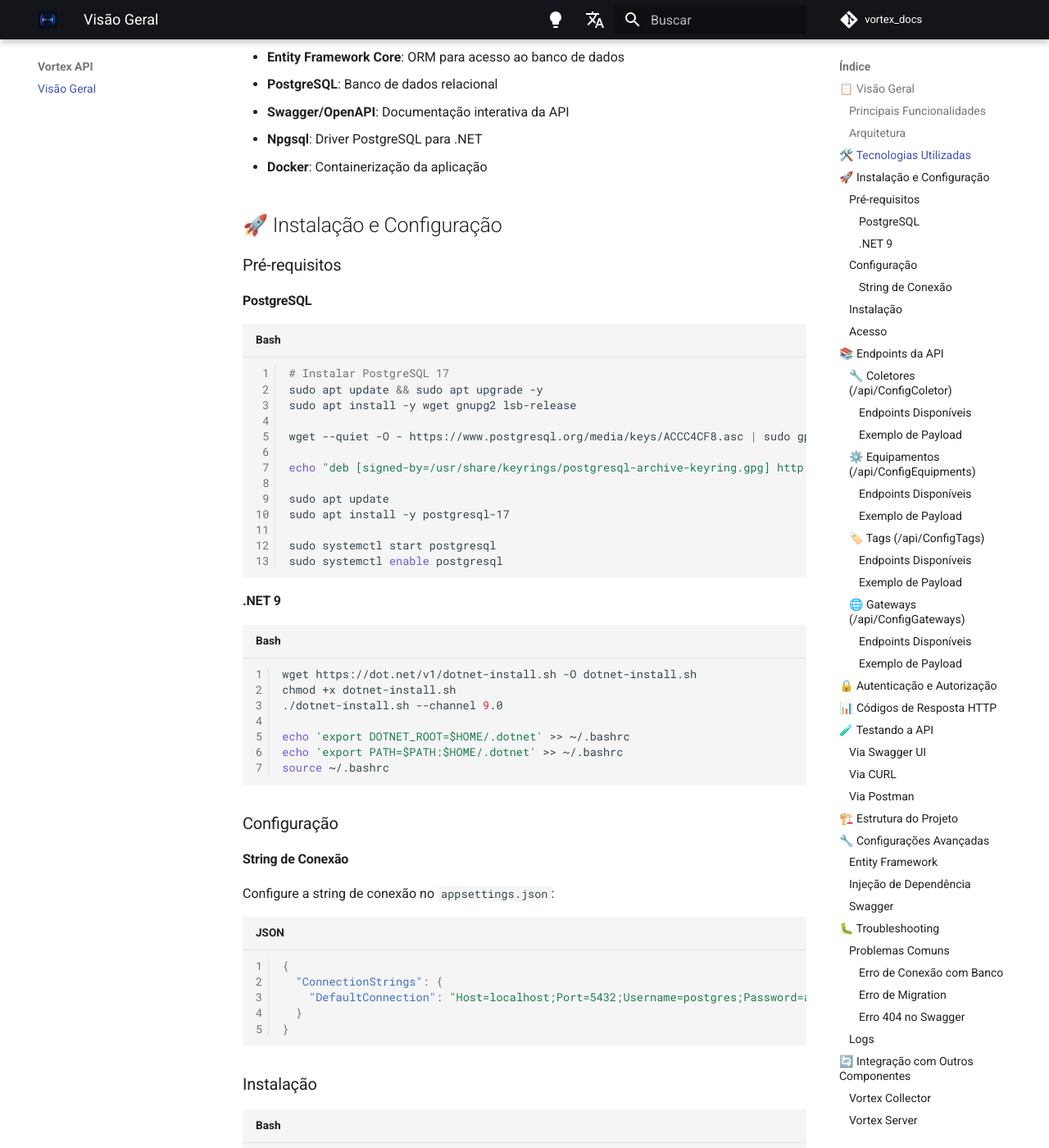
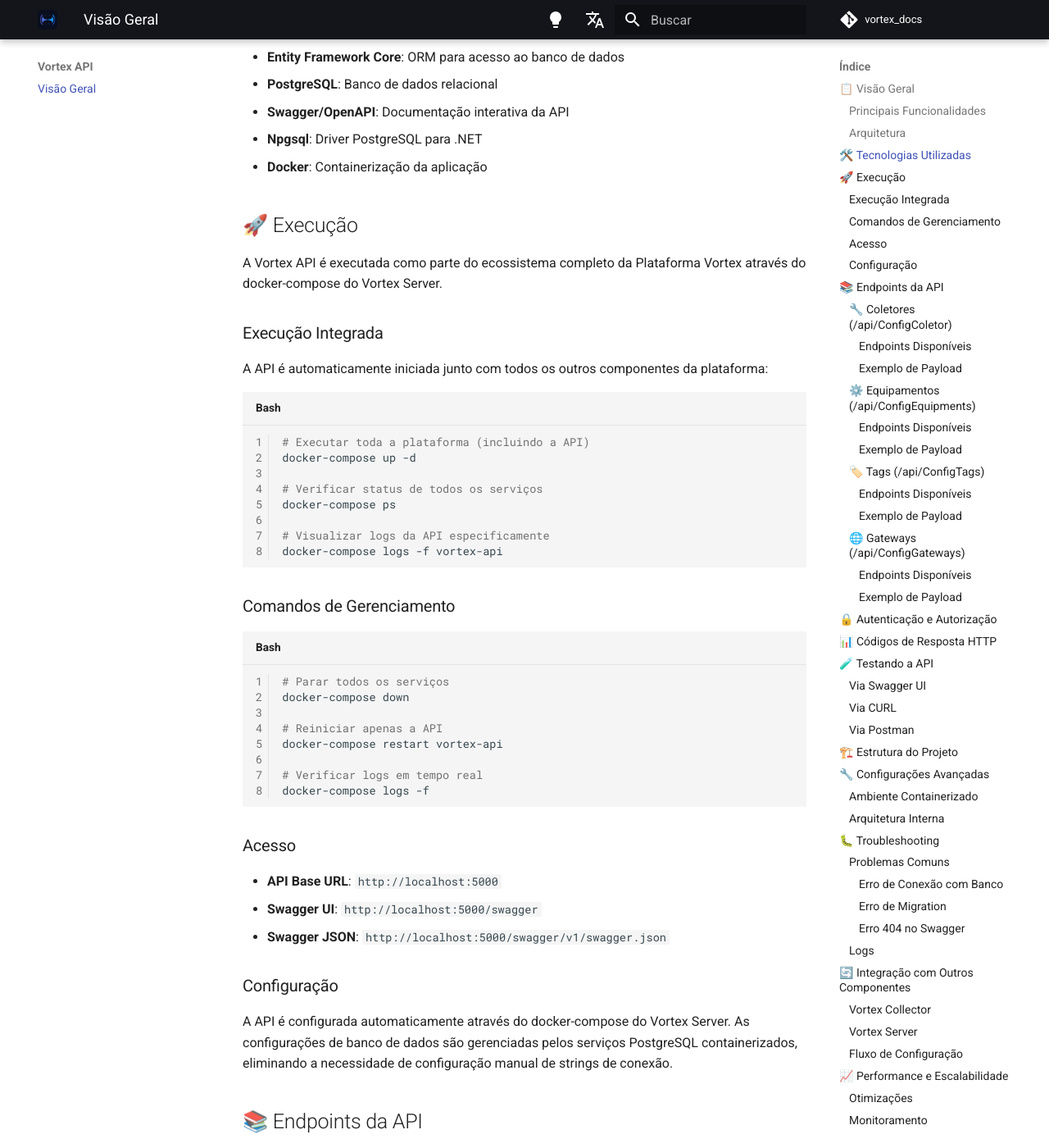
Before and after one commit to veter-eng/vortex_docs, an MkDocs documentation site: the page built from docs/vortex_api/index.md, in a window 1280 px wide and 1400 px high, scrolled down 1282 px. Shown: the whole window at 82% size. Built offline with MkDocs 1.6.1 and Material for MkDocs 9.7.7, drawn with Linux system fonts in a browser that asks for light colours; comment, search, counter and statistics services are not loaded; some of the changed text lies outside the part shown.

Commit message:
docs: atualiza a documentação da Vortex API com novas instruções de execução e configuração automática via Docker, simplificando o processo de instalação e gerenciamento de serviços

````diff
--- a/docs/vortex_api/index.md
+++ b/docs/vortex_api/index.md
@@ -40,68 +40,36 @@
 - **Npgsql**: Driver PostgreSQL para .NET
 - **Docker**: Containerização da aplicação
 
-## 🚀 Instalação e Configuração
+## 🚀 Execução
 
-### Pré-requisitos
+A Vortex API é executada como parte do ecossistema completo da Plataforma Vortex através do docker-compose do Vortex Server.
 
-#### PostgreSQL
+### Execução Integrada
+
+A API é automaticamente iniciada junto com todos os outros componentes da plataforma:
+
 ```bash
-# Instalar PostgreSQL 17
-sudo apt update && sudo apt upgrade -y
-sudo apt install -y wget gnupg2 lsb-release
+# Executar toda a plataforma (incluindo a API)
+docker-compose up -d
 
-wget --quiet -O - https://www.postgresql.org/media/keys/ACCC4CF8.asc | sudo gpg --dearmor -o /usr/share/keyrings/postgresql-archive-keyring.gpg
+# Verificar status de todos os serviços
+docker-compose ps
 
-echo "deb [signed-by=/usr/share/keyrings/postgresql-archive-keyring.gpg] http://apt.postgresql.org/pub/repos/apt $(lsb_release -cs)-pgdg main" | sudo tee /etc/apt/sources.list.d/pgdg.list
-
-sudo apt update
-sudo apt install -y postgresql-17
-
-sudo systemctl start postgresql
-sudo systemctl enable postgresql
+# Visualizar logs da API especificamente
+docker-compose logs -f vortex-api
 ```
 
-#### .NET 9
-```bash
-wget https://dot.net/v1/dotnet-install.sh -O dotnet-install.sh
-chmod +x dotnet-install.sh
-./dotnet-install.sh --channel 9.0
-
-echo 'export DOTNET_ROOT=$HOME/.dotnet' >> ~/.bashrc
-echo 'export PATH=$PATH:$HOME/.dotnet' >> ~/.bashrc
-source ~/.bashrc
-```
-
-### Configuração
-
-#### String de Conexão
-Configure a string de conexão no `appsettings.json`:
-```json
-{
-  "ConnectionStrings": {
-    "DefaultConnection": "Host=localhost;Port=5432;Username=postgres;Password=admin;Database=vortex_server_config"
-  }
-}
-```
-
-### Instalação
+### Comandos de Gerenciamento
 
 ```bash
-# Clonar repositório
-git clone [repository-url]
-cd vortex_server_api
+# Parar todos os serviços
+docker-compose down
 
-# Restaurar dependências
-dotnet restore
+# Reiniciar apenas a API
+docker-compose restart vortex-api
 
-# Aplicar migrations
-dotnet ef database update
-
-# Compilar projeto
-dotnet build
-
-# Executar aplicação
-dotnet run
+# Verificar logs em tempo real
+docker-compose logs -f
 ```
 
 ### Acesso
@@ -109,6 +77,10 @@
 - **API Base URL**: `http://localhost:5000`
 - **Swagger UI**: `http://localhost:5000/swagger`
 - **Swagger JSON**: `http://localhost:5000/swagger/v1/swagger.json`
+
+### Configuração
+
+A API é configurada automaticamente através do docker-compose do Vortex Server. As configurações de banco de dados são gerenciadas pelos serviços PostgreSQL containerizados, eliminando a necessidade de configuração manual de strings de conexão.
 
 ## 📚 Endpoints da API
 
@@ -307,40 +279,22 @@
 
 ## 🔧 Configurações Avançadas
 
-### Entity Framework
+### Ambiente Containerizado
 
-A API utiliza Entity Framework Core com PostgreSQL:
+A API é configurada automaticamente para funcionar no ambiente Docker do Vortex Server:
 
-```csharp
-builder.Services.AddDbContext<ApplicationDbContext>(options =>
-    options.UseNpgsql(connectionString));
-```
+- **Banco de Dados**: Conecta automaticamente ao PostgreSQL containerizado
+- **Rede**: Comunica-se com outros serviços através da rede Docker interna
+- **Configurações**: Todas as configurações são gerenciadas via variáveis de ambiente do docker-compose
 
-### Injeção de Dependência
+### Arquitetura Interna
 
-Serviços registrados no container DI:
+A API utiliza uma arquitetura em camadas com:
 
-```csharp
-builder.Services.AddScoped<IConfigEquipmentsService, ConfigEquipmentsService>();
-builder.Services.AddScoped<IConfigGatewaysService, ConfigGatewaysService>();
-builder.Services.AddScoped<IConfigTagsService, ConfigTagsService>();
-builder.Services.AddScoped<IConfigColetorService, ConfigColetorService>();
-```
-
-### Swagger
-
-Configuração do Swagger para documentação:
-
-```csharp
-builder.Services.AddEndpointsApiExplorer();
-builder.Services.AddSwaggerGen();
-
-if (app.Environment.IsDevelopment())
-{
-    app.UseSwagger();
-    app.UseSwaggerUI();
-}
-```
+- **Entity Framework Core**: Para acesso ao PostgreSQL containerizado
+- **Injeção de Dependência**: Serviços registrados automaticamente
+- **Swagger**: Documentação interativa disponível em `/swagger`
+- **Validação**: DTOs com validação automática de dados
 
 ## 🐛 Troubleshooting
 
@@ -373,17 +327,26 @@
 ## 🔄 Integração com Outros Componentes
 
 ### Vortex Collector
-O Collector busca configurações via:
+O Collector busca configurações da API para saber quais tags coletar:
 ```csharp
 var configurationService = new ConfigurationService(httpClient, "http://localhost:5000");
 var tags = await configurationService.GetConfiguredTagsAsync();
+var collectors = await configurationService.GetConfiguredCollectorsAsync();
 ```
 
 ### Vortex Server
-O Server descobre coletores via:
+O Server utiliza a API para descobrir e gerenciar coletores automaticamente:
 ```csharp
-var existingCollectors = CollectorsDiscoveryService.GetQueueConfigurations(settings);
+// O Server consulta a API para descobrir coletores configurados
+var existingCollectors = await apiService.GetConfiguredCollectorsAsync();
+// E inicia os serviços de processamento para cada coletor encontrado
 ```
+
+### Fluxo de Configuração
+1. **Administrador** configura coletores, equipamentos e tags via API
+2. **Vortex Server** descobre automaticamente as configurações via API
+3. **Vortex Collector** busca suas configurações específicas via API
+4. **Sistema** inicia a coleta de dados baseada nas configurações
 
 ## 📈 Performance e Escalabilidade
 
````
